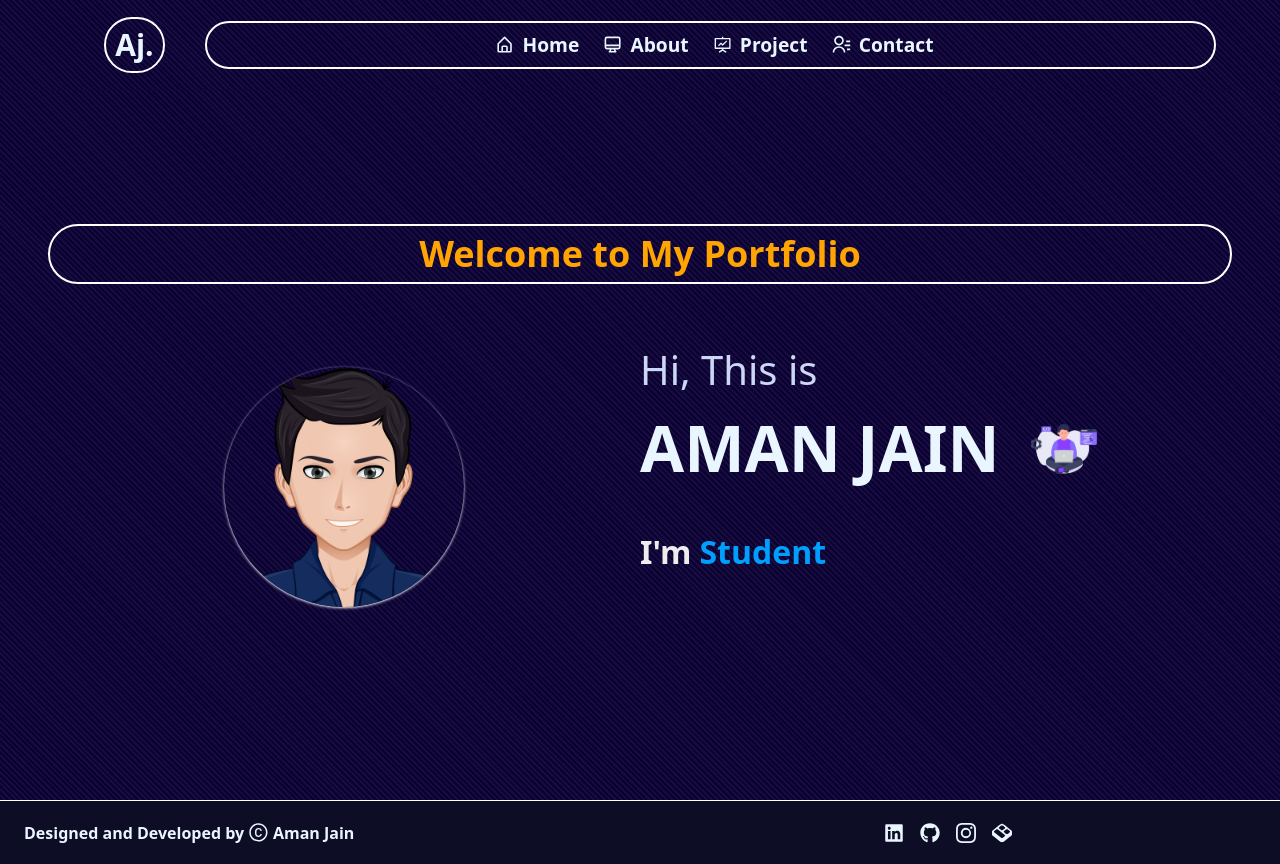
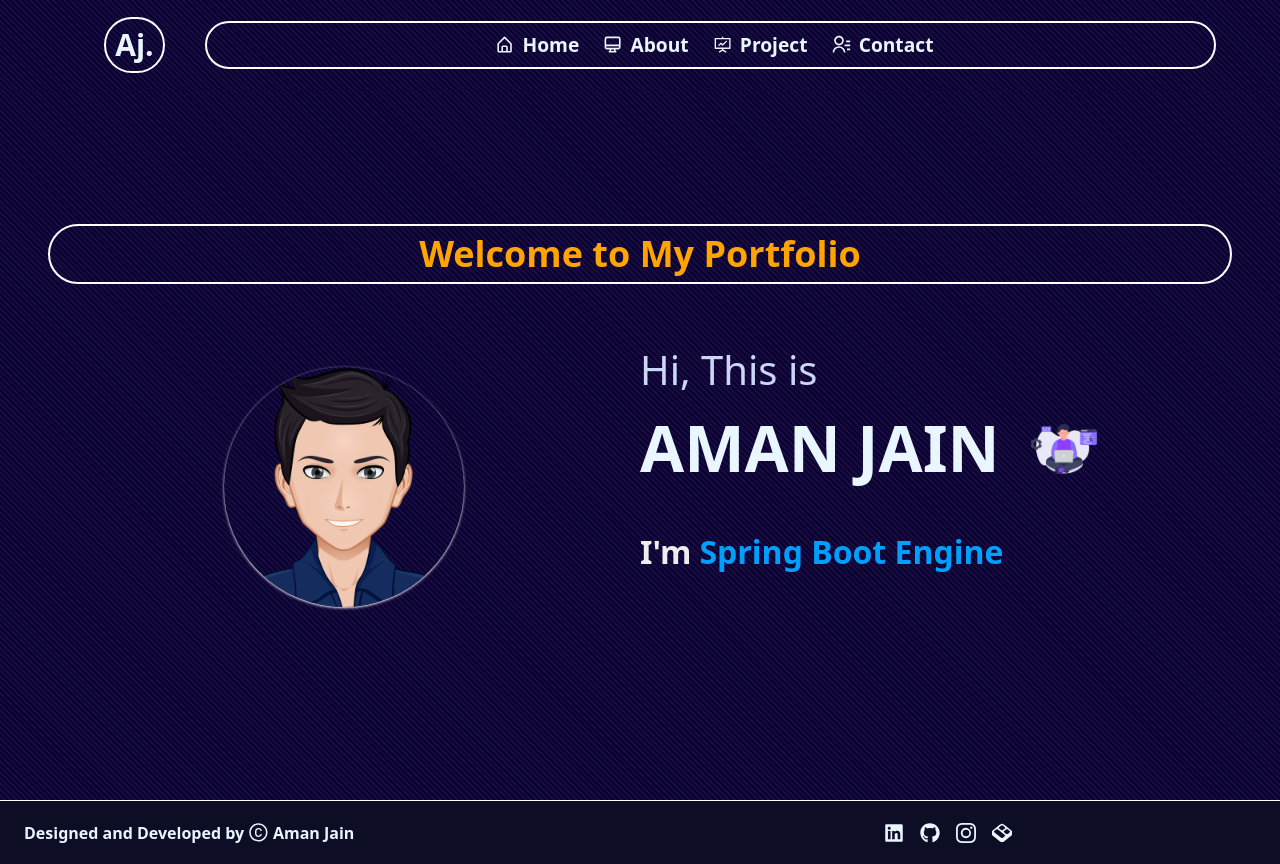
Before and after one commit to VAmanjain/portfiolio, a React (Create React App) app: page / in a window 1280 px wide. Built offline with nearby package versions, Linux system fonts and the light colour scheme.

Commit message:
Add new tech

```diff
--- a/src/components/Home.jsx
+++ b/src/components/Home.jsx
@@ -23,7 +23,7 @@ const defaultOptions = {
 
 const Home = () => {
   const [text] = useTypewriter({
-    words: ["MERN Stack Developer", "Student", "Designer"],
+    words: ["MERN Stack Engineer","Spring Boot Engineer ", "Student", "Designer"],
     loop: {},
   });
 
```
